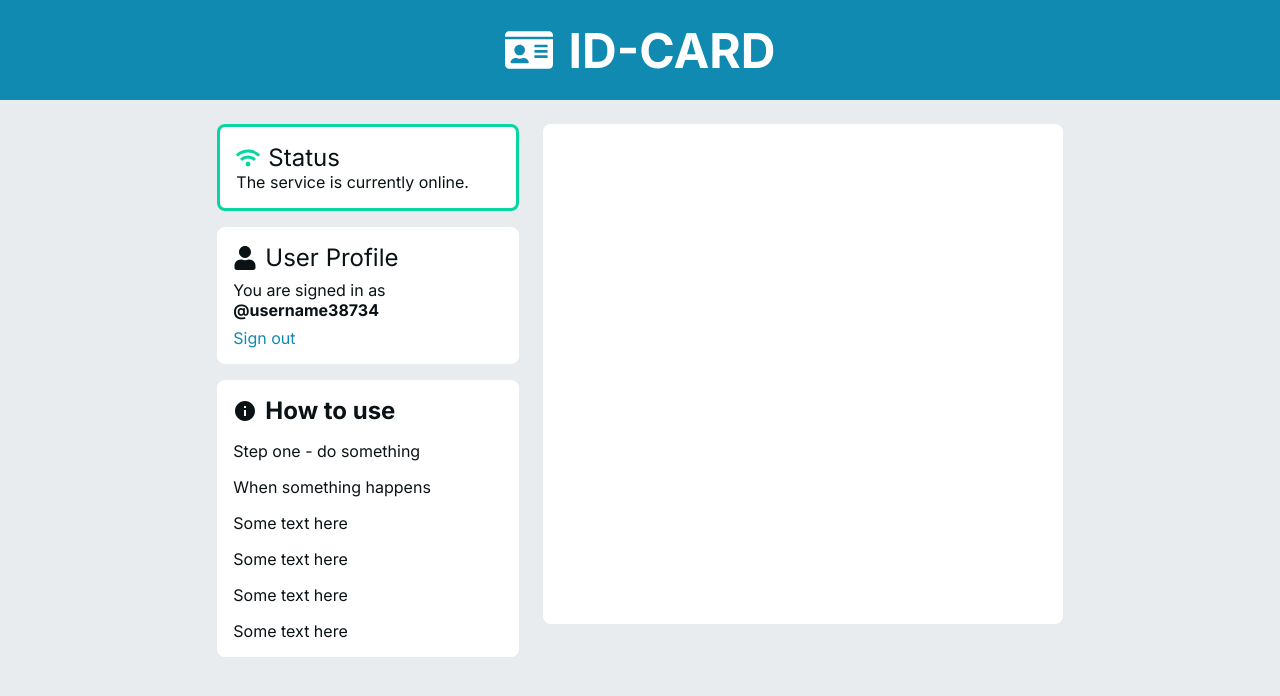
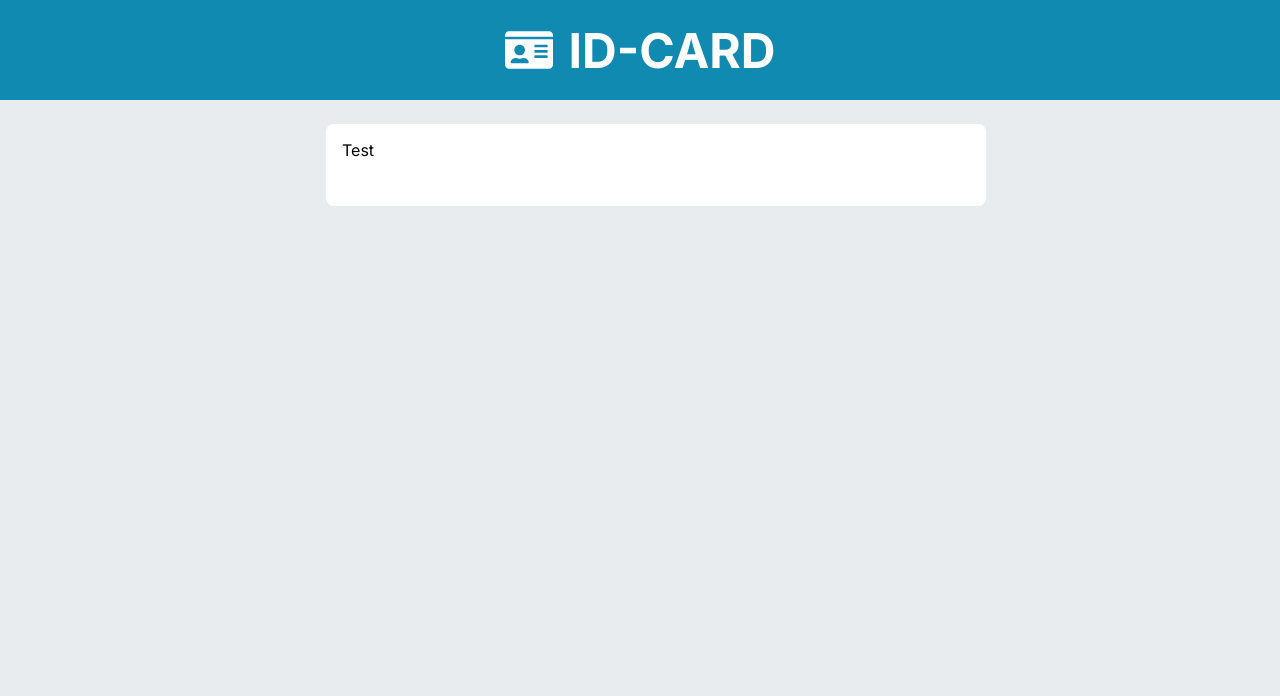
Before and after one commit to sardnas/id-card, a React (Vite) app in the folder frontend/: page / in a window 1280 px wide. Shown: the top 696 px of the page. Built offline with nearby package versions, Linux system fonts and the light colour scheme.

Commit message:
add Start

```diff
--- a/frontend/src/App.jsx
+++ b/frontend/src/App.jsx
@@ -2,6 +2,7 @@ import { Routes, Route } from "react-router-dom";
 import Home from "./pages/Home";
 import color from "./assets/colors";
 import styled, { createGlobalStyle } from "styled-components";
+import Start from "./pages/Start";
 
 const GlobalStyle = createGlobalStyle`
   html, body, #root {
@@ -17,7 +18,8 @@ const App = () => {
     <>
       <GlobalStyle />
       <Routes>
-        <Route path="/" element={<Home />} />
+        <Route path="/home" element={<Home />} />
+        <Route path="/" element={<Start />} />
       </Routes>
     </>
   );
--- a/frontend/src/components/Action.jsx
+++ b/frontend/src/components/Action.jsx
@@ -1,7 +1,29 @@
 import React from "react";
+import styled from "styled-components";
+import Button from "./Button";
+import Input from "./Input";
+import color from "../assets/colors";
 
+const InteractBlock = styled.div`
+  display: flex;
+  flex-direction: column;
+  background-color: ${color.white.default};
+  width: 100%;
+  height: 100%;
+  border-radius: 8px;
+  padding: 16px;
+  @media (max-width: 450px) {
+    border-radius: 0;
+    margin-left: 0;
+  }
+`;
 const Action = () => {
-  return <div>{/* Add your component content here */}</div>;
+  return (
+    <InteractBlock>
+      <Input />
+      <Button />
+    </InteractBlock>
+  );
 };
 
 export default Action;
--- /dev/null
+++ b/frontend/src/components/Button.jsx
@@ -0,0 +1,7 @@
+import React from "react";
+
+const Button = () => {
+  return <button>Click Me</button>;
+};
+
+export default Button;
--- /dev/null
+++ b/frontend/src/components/Input.jsx
@@ -0,0 +1,7 @@
+import React from "react";
+
+const Input = () => {
+  return <input type="text" />;
+};
+
+export default Input;
--- a/frontend/src/pages/Home.jsx
+++ b/frontend/src/pages/Home.jsx
@@ -1,24 +1,9 @@
 import { Container, Grid } from "../components/Layout";
-import styled from "styled-components";
-import color from "../assets/colors";
 import Status from "../components/Status";
 import Info from "../components/Info";
 import Action from "../components/Action";
 import Header from "../components/Header";
 import Profile from "../components/Profile";
-
-const InteractBlock = styled.div`
-  display: flex;
-  flex-direction: column;
-  background-color: ${color.white.default};
-  width: 100%;
-  height: 100%;
-  border-radius: 8px;
-  @media (max-width: 450px) {
-    border-radius: 0;
-    margin-left: 0;
-  }
-`;
 
 const Home = () => {
   return (
@@ -31,9 +16,7 @@ const Home = () => {
           <Info />
         </Container>
         <Container start={6} span={5}>
-          <InteractBlock>
-            <Action />
-          </InteractBlock>
+          <Action />
         </Container>
       </Grid>
     </>
--- /dev/null
+++ b/frontend/src/pages/Start.jsx
@@ -0,0 +1,36 @@
+import { Container, Grid } from "../components/Layout";
+import Header from "../components/Header";
+import styled from "styled-components";
+import Text from "../components/Text";
+import color from "../assets/colors";
+
+const RegisterBlock = styled.div`
+  display: flex;
+  flex-direction: column;
+  background-color: ${color.white.default};
+  width: 100%;
+  height: 50px;
+  border-radius: 8px;
+  padding: 16px;
+  @media (max-width: 450px) {
+    border-radius: 0;
+    margin-left: 0;
+  }
+`;
+
+const Home = () => {
+  return (
+    <>
+      <Header />
+      <Grid>
+        <Container start={4} span={6}>
+          <RegisterBlock>
+            <Text>Test</Text>
+          </RegisterBlock>
+        </Container>
+      </Grid>
+    </>
+  );
+};
+
+export default Home;
```
